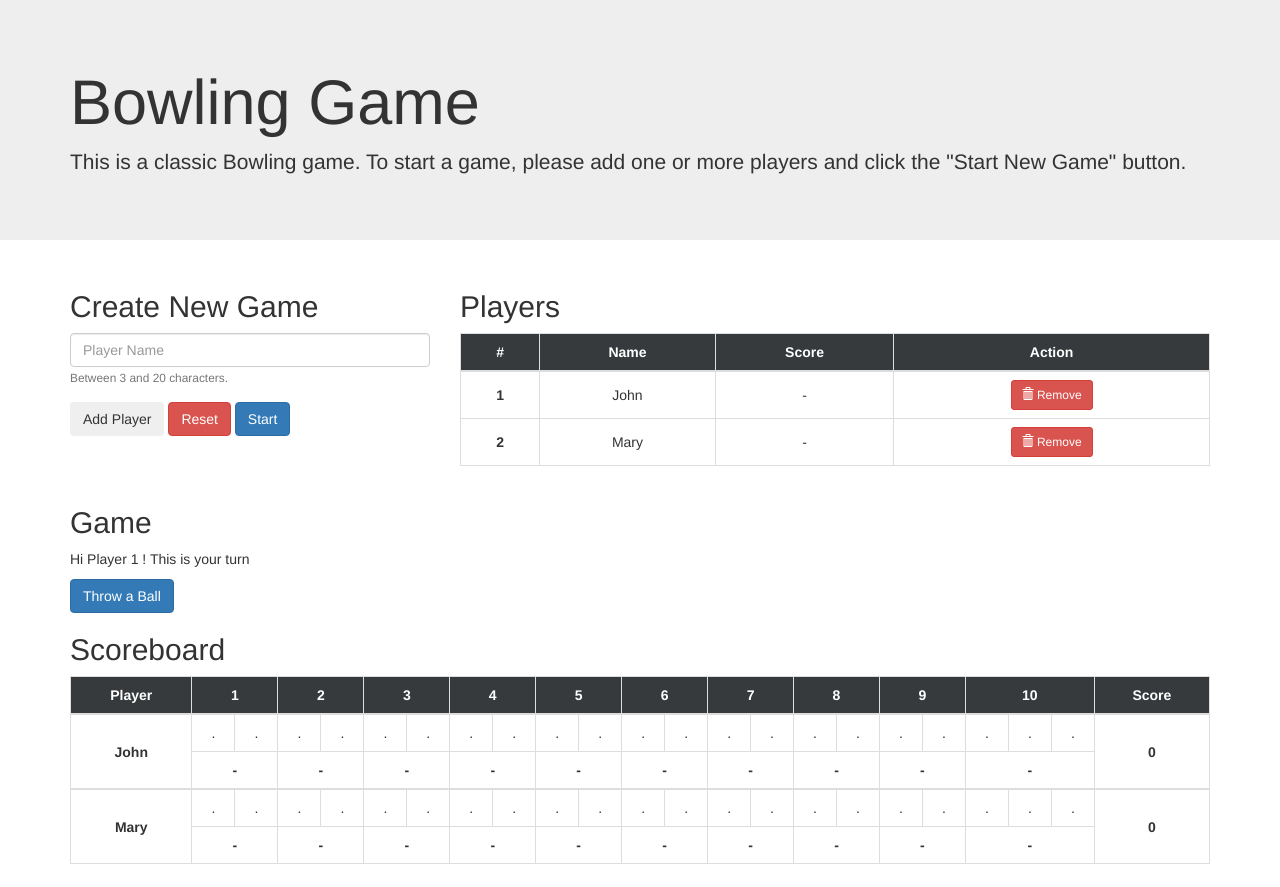
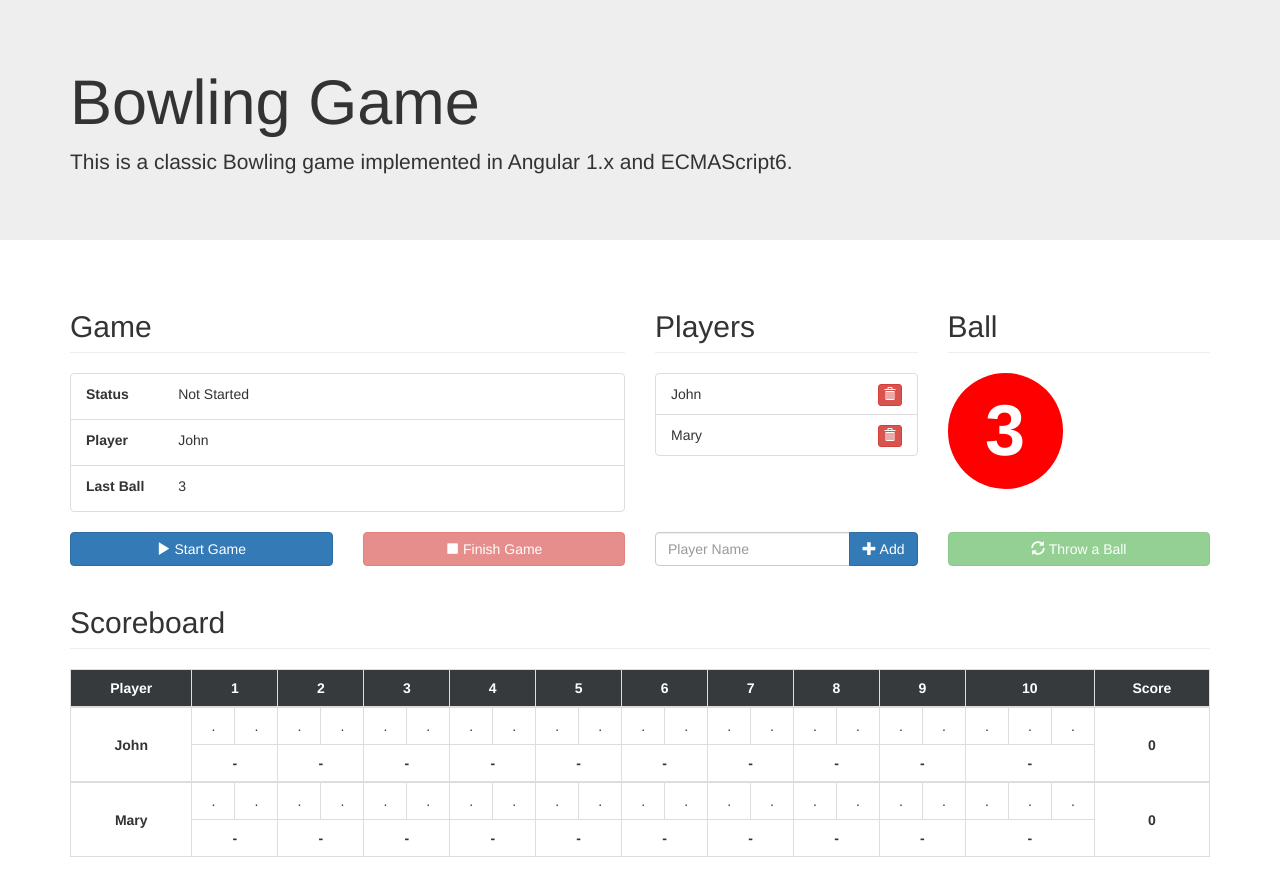
Before and after one commit to dpoa/Bowling-Angular, a website: page src/index.html in a window 1280 px wide. Shown: the top 887 px of the page. Drawn offline with nearby package versions, Linux system fonts and the light colour scheme; some packages are replaced by stand-ins of ours; a script that the page names is missing.

Commit message:
Layout improvements

```diff
--- a/src/css/styles.css
+++ b/src/css/styles.css
@@ -8,3 +8,17 @@
     text-align: center;
     vertical-align: middle !important;
 }
+
+span.ball {
+    background: red;
+    border-radius: 0.8em;
+    -moz-border-radius: 0.8em;
+    -webkit-border-radius: 0.8em;
+    color: #ffffff;
+    display: inline-block;
+    font-weight: bold;
+    text-align: center;
+    line-height: 1.6em;
+    width: 1.6em;
+    font-size: 72px;
+}
--- a/src/index.html
+++ b/src/index.html
@@ -25,61 +25,92 @@
     <div class="jumbotron">
       <div class="container">
         <h1 class="display-3">Bowling Game</h1>
-        <p>This is a classic Bowling game. To start a game, please add one or more players and click the "Start New Game" button.</p>
+        <p>This is a classic Bowling game implemented in Angular 1.x and ECMAScript6.</p>
       </div>
     </div>
 
     <div class="container">
       <div class="row">
-        <div class="col-md-4">
-          <h2>Create New Game</h2>
-          <form>
-            <div class="form-group">
-                <!--<label for="playerName">Player Name</label>-->
-                <input type="text" class="form-control" id="playerName" aria-describedby="emailHelp" placeholder="Player Name" maxlength="20" />
-                <small class="form-text text-muted">Between 3 and 20 characters.</small>
+
+        <div class="col-md-6">
+          <h2 class="page-header">Game</h2>
+
+          <ul class="list-group">
+            <li class="list-group-item">
+              <div class="row">
+                <div class="col-md-2"><label>Status</label></div>
+                <div class="col-md-4">Not Started</div>
+              </div>
+            </li>
+            <li class="list-group-item">
+              <div class="row">
+                <div class="col-md-2"><label>Player</label></div>
+                <div class="col-md-4">John</div>
+              </div>
+            </li>
+
+            <li class="list-group-item">
+              <div class="row">
+                <div class="col-md-2"><label>Last Ball</label></div>
+                <div class="col-md-4">3</div>
+              </div>
+            </li>
+          </ul>
+        </div>
+
+        <div class="col-md-3">
+          <h2 class="page-header">Players</h2>
+
+          <ul class="list-group">
+            <li class="list-group-item" ng-repeat="player in game.players">
+              {{ player.name }}
+              <button type="button" class="btn btn-danger btn-xs pull-right">
+                <span class="glyphicon glyphicon-trash" aria-hidden="true"></span>
+              </button>
+            </li>
+          </ul>
+        </div>
+
+        <div class="col-md-3">
+          <h2 class="page-header">Ball</h2>
+          <div>
+            <span class="ball">3</span>
+          </div>
+        </div>
+
+      </div>
+
+      <div class="row">
+        <div class="col-md-3">
+          <button class="btn btn-block btn-primary" ng-click="CT.start()">
+            <span class="glyphicon glyphicon-play" aria-hidden="true"></span> Start Game
+          </button>
+        </div>
+        <div class="col-md-3">
+          <button class="btn btn-block btn-danger" disabled="disabled" ng-click="CT.start()">
+            <span class="glyphicon glyphicon-stop" aria-hidden="true"></span> Finish Game
+          </button>
+        </div>
+        <div class="col-md-3">
+          <div class="input-group">
+            <input type="text" class="form-control" placeholder="Player Name" aria-label="...">
+            <div class="input-group-btn">
+              <button type="button" class="btn btn-primary">
+                <span class="glyphicon glyphicon-plus" aria-hidden="true"></span> Add
+              </button>
             </div>
-            <button class="btn btn-secondary">Add Player</button>
-            <button class="btn btn-danger" ng-click="CT.reset()">Reset</button>
-            <button class="btn btn-primary" ng-click="CT.start()">Start</button>
-          </form>
+          </div>
         </div>
-        <div class="col-md-8">
-          <h2>Players</h2>
-          <table class="table table-hover table-bordered centered">
-            <thead class="thead-inverse">
-              <tr>
-                <th>#</th>
-                <th>Name</th>
-                <th>Score</th>
-                <th>Action</th>
-              </tr>
-            </thead>
-            <tbody>
-              <tr ng-repeat="player in game.players">
-                <th scope="row">{{ player.position }}</th>
-                <td>{{ player.name }}</td>
-                <td>-</td>
-                <td>
-                  <button type="button" class="btn btn-danger btn-sm">
-                    <span class="glyphicon glyphicon-trash" aria-hidden="true"></span> Remove
-                  </button>
-                </td>
-              </tr>
-            </tbody>
-          </table>
+        <div class="col-md-3">
+          <button class="btn btn-block btn-success" disabled="disabled" ng-click="CT.start()">
+            <span class="glyphicon glyphicon-refresh" aria-hidden="true"></span> Throw a Ball
+          </button>
         </div>
       </div>
 
       <div class="row">
         <div class="col-md-12">
-          <h2>Game</h2>
-            <p>Hi Player 1 ! This is your turn</p>
-            <button class="btn btn-primary" ng-click="CT.start()">Throw a Ball</button>
-          </form>
-        </div>
-        <div class="col-md-12">
-          <h2>Scoreboard</h2>
+          <h2 class="page-header">Scoreboard</h2>
           <table class="table table-bordered centered">
             <thead class="thead-inverse">
               <tr>
@@ -99,7 +130,9 @@
             </thead>
             <tbody ng-repeat="player in game.players">
               <tr>
-                <th rowspan="2" scope="row">{{ player.name }}</th>
+                <th rowspan="2" scope="row">
+                  {{ player.name }}
+                </th>
                 <td ng-repeat="roll in player.rolls track by $index">.</th>
                 <th rowspan="2">0</th>
               </tr>
```
